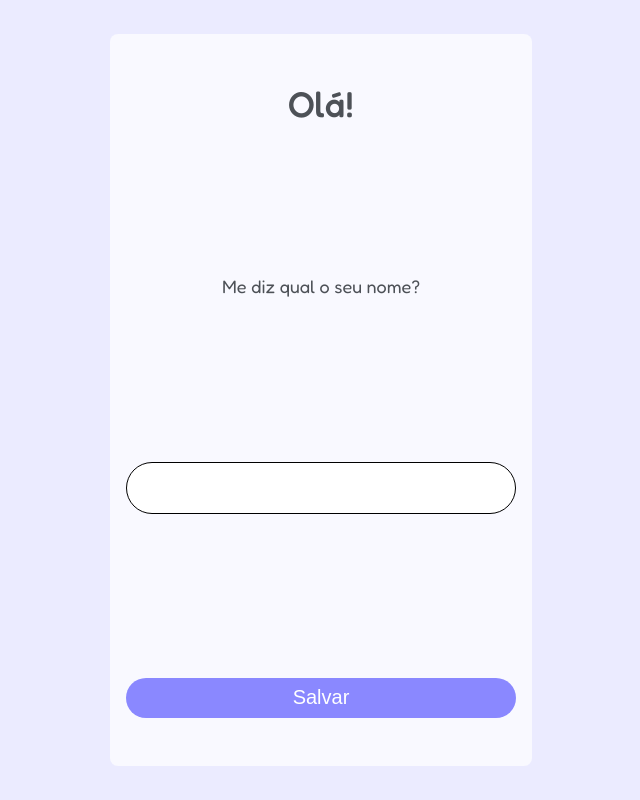
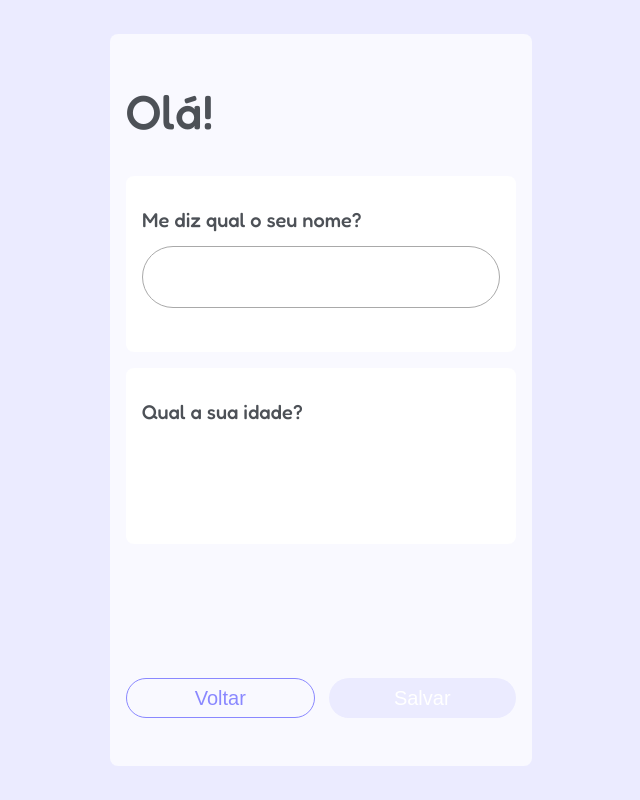
Before and after one commit to Renanf68/little-math-game, a React (Create React App) app: page /app in a window 1280 px wide. Shown: the whole page, without its empty margins (319-959 px from the left). Built offline with nearby package versions, Linux system fonts and the light colour scheme.

Commit message:
New profile page layout structure

```diff
--- a/src/components/Button.tsx
+++ b/src/components/Button.tsx
@@ -6,17 +6,25 @@ import { Icon } from "./Icon";
 interface ButtonProps extends React.ButtonHTMLAttributes<HTMLButtonElement> {
   variant?: "primary" | "secondary";
   icon?: IconType;
+  marginTop?: string;
+  marginLeft?: string;
+  marginRight?: string;
+  marginBottom?: string;
 }
 
 const ButtonStyled = styled.button<ButtonProps>`
-  margin-top: 14px;
+  margin-top: ${(props) => props.marginTop ?? 0};
+  margin-bottom: ${(props) => props.marginBottom ?? 0};
+  margin-left: ${(props) => props.marginLeft};
+  margin-right: ${(props) => props.marginRight};
   width: 100%;
   height: 40px;
   border-radius: ${(props) => props.theme.borderRadius};
   background-color: ${(props) =>
-    props.variant === "primary" ? props.theme.colors.purple : "none"};
-  color: white;
-  border: none;
+    props.variant === "primary" ? props.theme.colors.purple : "transparent"};
+  color: ${(props) =>
+    props.variant === "primary" ? "white" : props.theme.colors.purple};
+  border: ${(props) => (props.variant === "primary" ? "none" : "1px solid")};
   font-size: ${(props) => props.theme.fontSize.xl};
   font-weight: 400;
   cursor: pointer;
@@ -24,7 +32,7 @@ const ButtonStyled = styled.button<ButtonProps>`
     opacity: 0.8;
   }
   &:disabled {
-    background-color: ${(props) => props.theme.colors.gray};
+    background-color: ${(props) => props.theme.colors.lightPurple};
     cursor: not-allowed;
   }
 `;
--- a/src/components/Heading.tsx
+++ b/src/components/Heading.tsx
@@ -7,7 +7,10 @@ const HeadingStyled = styled.h1<BaseTextProps<HTMLHeadingElement>>`
   margin-bottom: ${(props) => props.marginBottom ?? 0};
   margin-left: ${(props) => props.marginLeft};
   margin-right: ${(props) => props.marginRight};
-  font-size: ${(props) => props.fontSize ?? props.theme.fontSize["4xl"]};
+  font-size: ${(props) =>
+    props.fontSize
+      ? props.theme.fontSize[props.fontSize]
+      : props.theme.fontSize["4xl"]};
   font-weight: ${(props) => props.fontWeight ?? 500};
   line-height: ${(props) => props.lineHeight};
   text-align: ${(props) => props.textAlign};
--- a/src/components/Input.tsx
+++ b/src/components/Input.tsx
@@ -8,13 +8,19 @@ interface InputProps extends React.InputHTMLAttributes<HTMLInputElement> {
 const InputStyled = styled.input<InputProps>`
   margin-top: 14px;
   border: 1px solid;
-  border-radius: ${(props) => props.theme.borderRadius};
+  border-radius: 1000px;
+  border-color: ${(props) => props.theme.colors.lightGray};
   padding: 0 14px;
   width: ${(props) => (props.game ? "90%" : "fill-available")};
-  height: ${(props) => (props.game ? "68px" : "50px")};
+  height: ${(props) => (props.game ? "68px" : "60px")};
   font-size: ${(props) =>
     props.game ? props.theme.fontSize["2xl"] : props.theme.fontSize.lg};
   text-align: ${(props) => (props.type === "number" ? "end" : "start")};
+  :focus {
+    outline: none;
+    border: 2px solid;
+    border-color: ${(props) => props.theme.colors.purple};
+  }
   ::-webkit-inner-spin-button {
     -webkit-appearance: none;
     margin: 0;
--- a/src/components/users/index.tsx
+++ b/src/components/users/index.tsx
@@ -24,6 +24,24 @@ const NewProfileBtn = styled.div`
   cursor: pointer;
 `;
 
+const Flex = styled.div`
+  margin-top: 16px;
+  padding: 16px;
+  padding-top: 32px;
+  padding-bottom: 32px;
+  width: fill-available;
+  min-height: 112px;
+  background-color: white;
+  border-radius: 8px;
+  display: flex;
+  flex-direction: column;
+`;
+
+const ButtonsFlex = styled.div`
+  width: fill-available;
+  display: flex;
+`;
+
 export const Users = () => {
   // context
   const theme = useTheme();
@@ -43,14 +61,38 @@ export const Users = () => {
   if (users?.length === 0 || isNew) {
     return (
       <UsersFlex>
-        <Heading>Olá!</Heading>
-        <Text>Me diz qual o seu nome?</Text>
-        <Input
-          type="text"
-          value={username}
-          onChange={(e) => setUsername(e.target.value)}
-        />
-        <Button onClick={saveName}>Salvar</Button>
+        <div style={{ width: "100%" }}>
+          <Heading fontSize="5xl" marginBottom="36px">
+            Olá!
+          </Heading>
+          <Flex>
+            <Text fontSize="xl" fontWeight="500">
+              Me diz qual o seu nome?
+            </Text>
+            <Input
+              type="text"
+              value={username}
+              onChange={(e) => setUsername(e.target.value)}
+            />
+          </Flex>
+          <Flex>
+            <Text fontSize="xl" fontWeight="500">
+              Qual a sua idade?
+            </Text>
+          </Flex>
+        </div>
+        <ButtonsFlex>
+          <Button variant="secondary" onClick={() => setIsNew(false)}>
+            Voltar
+          </Button>
+          <Button
+            marginLeft="14px"
+            onClick={saveName}
+            disabled={username.length === 0}
+          >
+            Salvar
+          </Button>
+        </ButtonsFlex>
       </UsersFlex>
     );
   }
```
